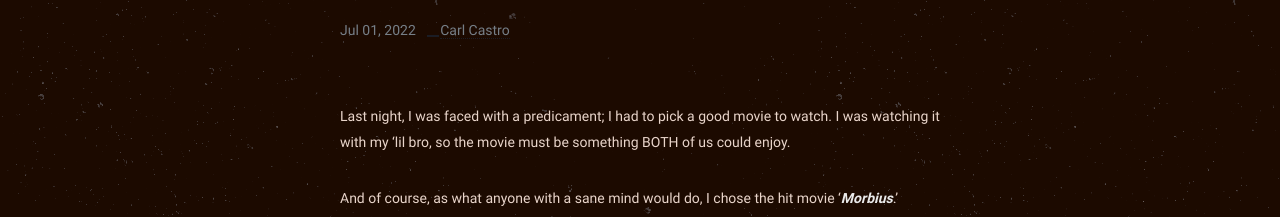
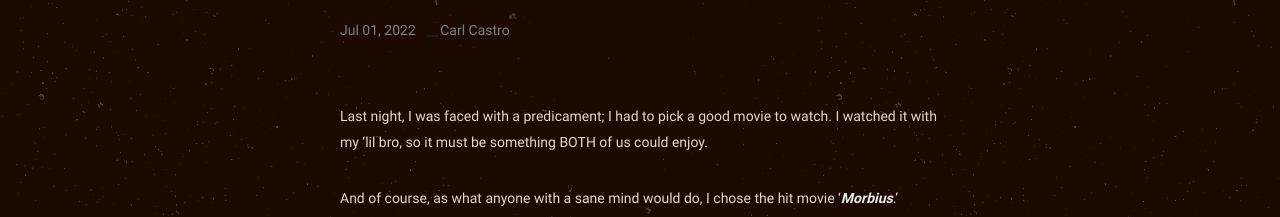
Before and after one commit to philippines69/carlcastroarchives, a Jekyll site: the page built from _posts/2022-06-30-morbius-is-one-of-the-movies-of-all-time.md, in a window 1280 px wide. Shown: the part 251-468 px from the top of the page. Built offline with Jekyll 4.4.1, drawn with Linux system fonts in a browser that asks for light colours; grey boxes are pictures that could not be loaded.

Commit message:
Update from Forestry.io philippines69 updated _posts/2022-06-30-morbius-is-one-of-the-movies-of-all-time.md

```diff
--- a/_posts/2022-06-30-morbius-is-one-of-the-movies-of-all-time.md
+++ b/_posts/2022-06-30-morbius-is-one-of-the-movies-of-all-time.md
@@ -7,7 +7,7 @@ date: 2022-06-30T16:00:00.000+00:00
 categories: Movies
 
 ---
-Last night, I was faced with a predicament; I had to pick a good movie to watch. I was watching it with my 'lil bro, so the movie must be something BOTH of us could enjoy.
+Last night, I was faced with a predicament; I had to pick a good movie to watch. I watched it with my 'lil bro, so it must be something BOTH of us could enjoy.
 
 And of course, as what anyone with a sane mind would do, I chose the hit movie '**_Morbius_**.'
 
```
